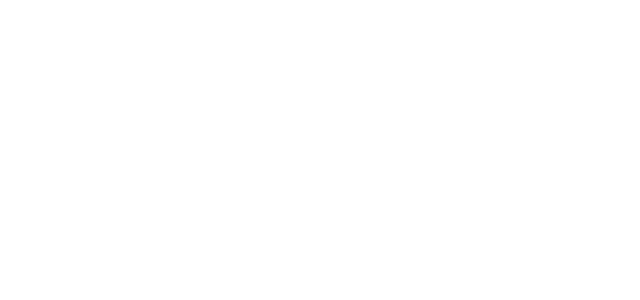
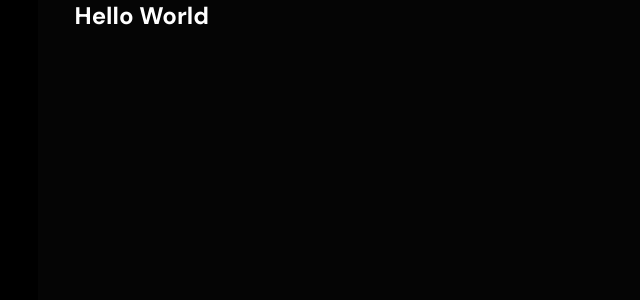
Before and after one commit to tissyane/Cronos-app, a Next.js app: page / in a window 1280 px wide. Shown: the top 300 px of the page, without its empty margins (0-640 px from the left). Built offline with nearby package versions, Linux system fonts and the light colour scheme.

Commit message:
feat: styles - Created Global Styles

```diff
--- a/next.config.js
+++ b/next.config.js
@@ -1,6 +1,10 @@
 /** @type {import('next').NextConfig} */
+
 const nextConfig = {
   reactStrictMode: true,
-}
+  compiler: {
+    styledComponents: true,
+  },
+};
 
-module.exports = nextConfig
+module.exports = nextConfig;
--- a/package.json
+++ b/package.json
@@ -11,12 +11,15 @@
   "dependencies": {
     "next": "13.3.4",
     "react": "18.2.0",
-    "react-dom": "18.2.0"
+    "react-dom": "18.2.0",
+    "react-icons": "^4.8.0",
+    "styled-components": "^5.3.10"
   },
   "devDependencies": {
     "@types/node": "18.16.3",
     "@types/react": "18.2.5",
     "@types/react-dom": "^18.2.3",
+    "@types/styled-components": "^5.1.26",
     "typescript": "5.0.4"
   }
 }
--- a/src/pages/_app.tsx
+++ b/src/pages/_app.tsx
@@ -1,5 +1,32 @@
-import type { AppProps } from 'next/app'
+import type { AppProps } from "next/app";
+import { ThemeProvider, DefaultTheme } from "styled-components";
+import GlobalStyle from "../styles/globalstyles";
+import { DM_Sans } from "next/font/google";
+import localFont from "next/font/local";
+
+const theme: DefaultTheme = {
+  colors: {
+    background: "#050505",
+    white: "#FFFFFF"
+  },
+};
+
+const myFont = DM_Sans({
+  weight: ["400", "500", "700"],
+  subsets: ["latin"],
+});
+
+export const helvetica = localFont({
+  src: "../assets/fonts/HelveticaNeueCyr-Heavy.woff2",
+});
 
 export default function App({ Component, pageProps }: AppProps) {
-  return <Component {...pageProps} />
+  return (
+    <main className={myFont.className}>
+      <ThemeProvider theme={theme}>
+        <GlobalStyle />
+        <Component {...pageProps} />
+      </ThemeProvider>
+    </main>
+  );
 }
--- a/src/pages/index.tsx
+++ b/src/pages/index.tsx
@@ -10,6 +10,7 @@
         <link rel="icon" href="/favicon.ico" />
       </Head>
       <main>
+        <h2>Hello World</h2>
       </main>
     </>
   )
--- /dev/null
+++ b/src/styles/globalstyles.tsx
@@ -0,0 +1,33 @@
+import { createGlobalStyle } from 'styled-components';
+
+const GlobalStyle = createGlobalStyle`
+  html,
+  body {
+    font-family: 'DM sans', cursive;
+    font-style: normal;
+    font-weight: 400;
+    color: ${({ theme }) => theme.colors.white};
+    background-color: black;
+  }
+
+  main {
+    width: 94%;
+    height: 100vh;
+    margin: 0 auto;
+    margin-top: 0;
+    background-color: ${({ theme }) => theme.colors.background};
+  }
+
+  a {
+    color: inherit;
+    text-decoration: none;
+  }
+
+  * {
+    box-sizing: border-box;
+    padding: 0;
+    margin: 0;
+  }
+`
+
+export default GlobalStyle;
```
Also changed, not shown: styled.d.ts (added, +10 -0 lines), src/assets/fonts/HelveticaNeueCyr-Heavy.woff2 (added), 1 other file (tests, documents, lock files or other folders).
